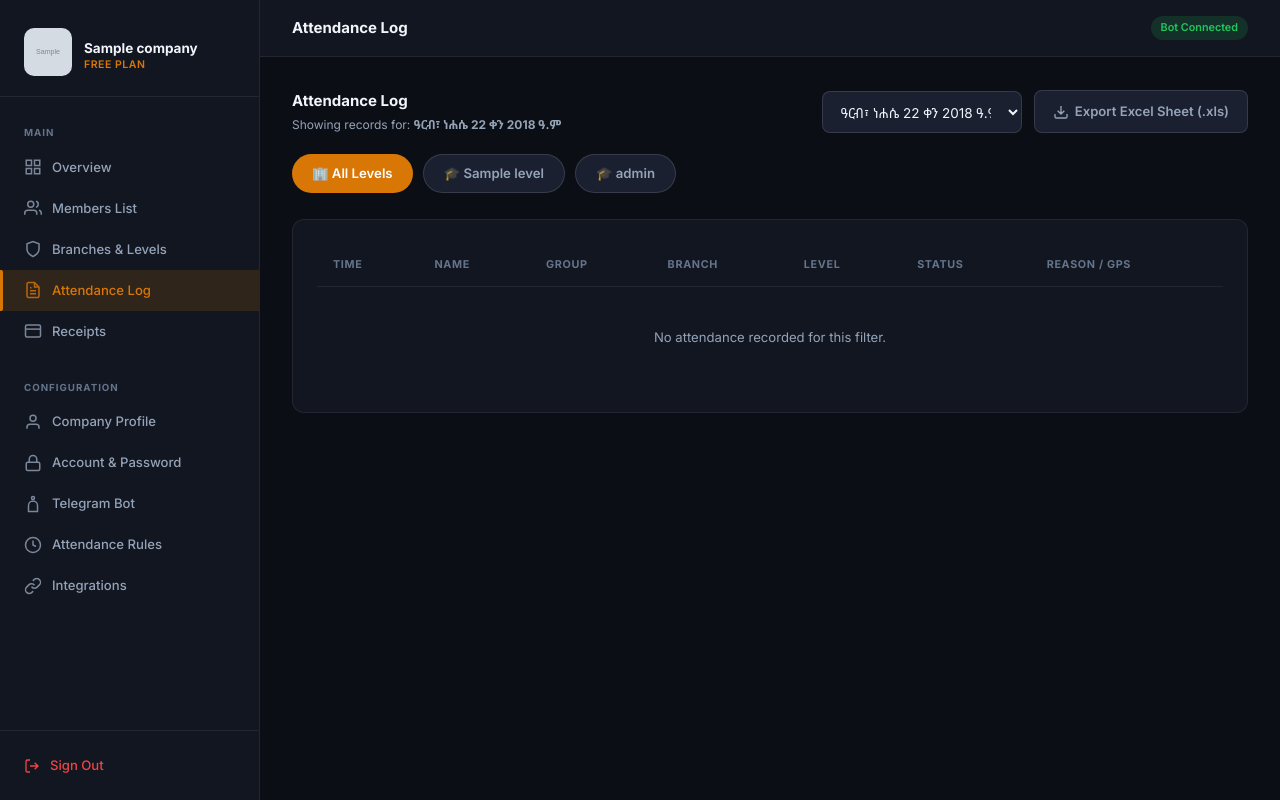
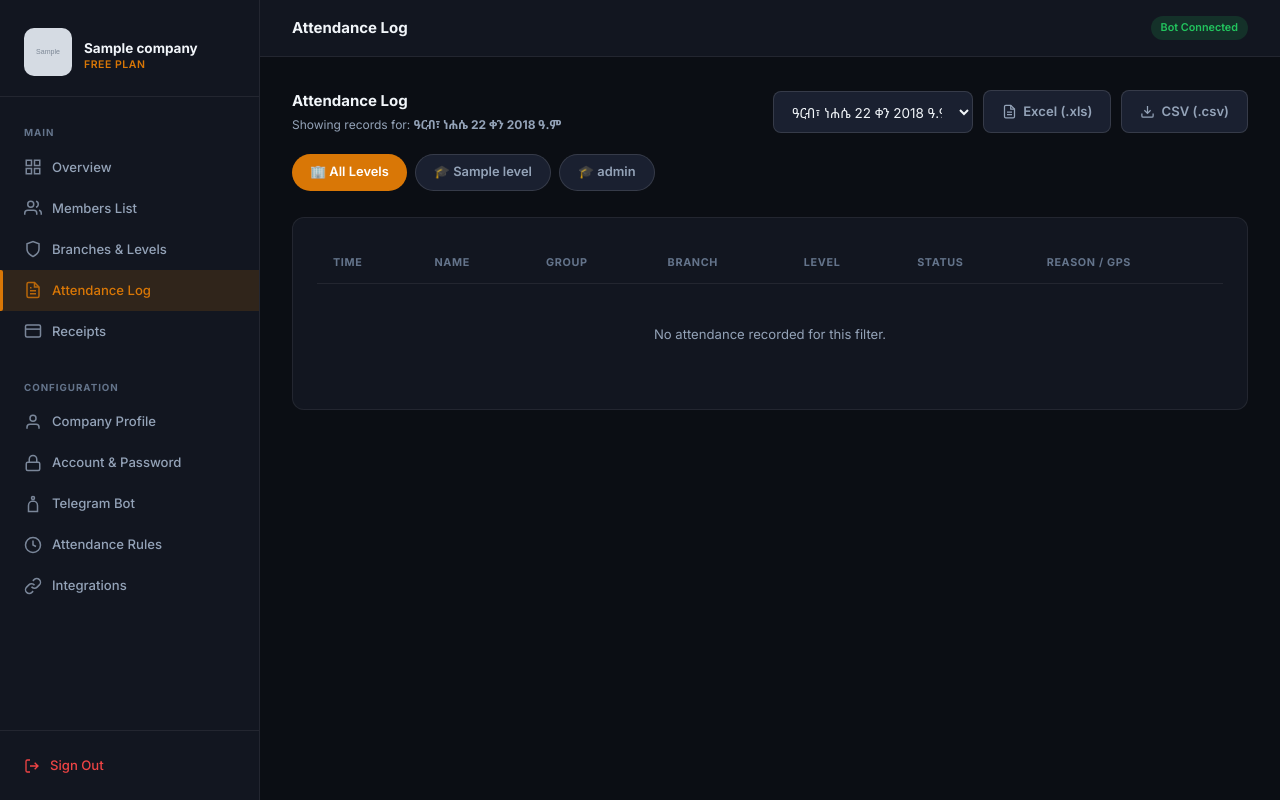
Before and after one commit to abenezerendeshaw/telegram-attendance, a PHP site: page /php-backend/dashboard/attendance.php in a window 1280 px wide. Run offline with PHP 8.4, Linux system fonts and the light colour scheme; the visitor is signed in with stand-in values (Sample User, id 1); tables that the repository leaves empty hold one stand-in row (values such as "Sample post"); grey boxes marked "Sample" are stand-in pictures.

Commit message:
Add CSV export and Google Sheets styled Excel with striped rows and Calibri font

```diff
--- a/php-backend/dashboard/attendance.php
+++ b/php-backend/dashboard/attendance.php
@@ -9,6 +9,7 @@ $pageTitle = 'Attendance Log';
 // Filters
 $dateFilter  = $_GET['date'] ?? get_ethiopian_date(eat_now());
 $levelFilter = trim($_GET['level'] ?? 'all');
+$exportType  = $_GET['export'] ?? '';
 
 // ── Fetch all levels for tab navigation ──────────────────────────────────
 $stmt = db()->prepare('SELECT id, name FROM levels WHERE company_id = ? ORDER BY name ASC');
@@ -30,11 +31,9 @@ $allLevelNames = array_values(array_unique(array_filter(array_merge(
 ))));
 sort($allLevelNames);
 
-// ── Excel Export Handler (ሙሉ ስም | ቡድን | ሁኔታ | ቀን | ሰዓት) ──────────────────
-if (isset($_GET['export'])) {
-    $slugName = slugify($company['name']);
-
-    $sql = 'SELECT ar.*, m.level_id, l.name as level_name
+// ── Build query for export ────────────────────────────────────────────────
+if ($exportType === 'excel' || $exportType === 'csv') {
+    $sql = 'SELECT ar.member_name, ar.group_name, ar.status, ar.eth_date, ar.eth_time, ar.submitted_at
             FROM attendance_records ar
             LEFT JOIN members m ON ar.member_id = m.id
             LEFT JOIN levels l ON m.level_id = l.id
@@ -58,43 +57,85 @@ if (isset($_GET['export'])) {
     $stmt->execute($params);
     $rows = $stmt->fetchAll();
 
-    $fileName = 'Attendance_Log_' . $slugName . '_' . date('Y-m-d') . '.xls';
+    $slugName = slugify($company['name']);
+
+    $getStatus = fn($status) => match($status) {
+        'present'    => '✓',
+        'permission' => 'P',
+        default      => '✗',
+    };
+
+    // ── CSV export ────────────────────────────────────────────────────────
+    if ($exportType === 'csv') {
+        header('Content-Type: text/csv; charset=utf-8');
+        header('Content-Disposition: attachment; filename="Attendance_' . $slugName . '_' . date('Y-m-d') . '.csv"');
+        header('Cache-Control: max-age=0');
+
+        $out = fopen('php://output', 'w');
+        fwrite($out, "\xEF\xBB\xBF"); // UTF-8 BOM for Excel CSV compatibility
+        fputcsv($out, ['ሙሉ ስም', 'ቡድን', 'ሁኔታ', 'ቀን', 'ሰዓት']);
+
+        foreach ($rows as $r) {
+            $timeVal = $r['eth_time'] ?: date('H:i', strtotime($r['submitted_at']));
+            fputcsv($out, [
+                $r['member_name'],
+                $r['group_name'] ?: '—',
+                $getStatus($r['status']),
+                $r['eth_date'],
+                $timeVal,
+            ]);
+        }
+        fclose($out);
+        exit;
+    }
+
+    // ── Excel export (.xls styled HTML) ──────────────────────────────────
+    $fileName = 'Attendance_' . $slugName . '_' . date('Y-m-d') . '.xls';
     header('Content-Type: application/vnd.ms-excel; charset=utf-8');
     header("Content-Disposition: attachment; filename=\"{$fileName}\"");
     header('Cache-Control: max-age=0');
 
     echo '<!DOCTYPE html><html><head><meta charset="utf-8">';
     echo '<style>';
-    echo 'table { border-collapse: collapse; font-family: sans-serif; font-size: 13px; width: 100%; }';
-    echo 'th { background-color: #d97706; color: #ffffff; padding: 10px; border: 1px solid #b45309; text-align: left; }';
-    echo 'td { padding: 8px; border: 1px solid #e5e0d6; text-align: left; }';
-    echo 'td.status-cell { text-align: center; font-size: 16px; font-weight: bold; }';
-    echo '.present { color: #16a34a; }';
-    echo '.perm { color: #d97706; font-size: 14px; }';
-    echo '.absent { color: #dc2626; }';
+    echo 'body { font-family: Calibri, sans-serif; font-size: 12px; }';
+    echo 'h2 { font-size: 16px; color: #1a1a2e; margin-bottom: 4px; }';
+    echo 'p { font-size: 11px; color: #666; margin-bottom: 12px; }';
+    echo 'table { border-collapse: collapse; width: 100%; }';
+    echo 'thead tr { background-color: #1a73e8; color: #ffffff; }';
+    echo 'thead th { padding: 10px 12px; text-align: left; font-size: 12px; border: 1px solid #1558b0; letter-spacing: 0.5px; }';
+    echo 'tbody tr:nth-child(even) { background-color: #f8f9fa; }';
+    echo 'tbody tr:nth-child(odd) { background-color: #ffffff; }';
+    echo 'tbody tr:hover { background-color: #e8f0fe; }';
+    echo 'td { padding: 9px 12px; border: 1px solid #dde2e8; color: #333; font-size: 12px; }';
+    echo 'td.name-col { font-weight: 600; color: #1a1a2e; }';
+    echo 'td.status-col { text-align: center; font-size: 15px; font-weight: bold; }';
+    echo '.present { color: #137333; }';
+    echo '.perm { color: #e37400; font-size: 12px; }';
+    echo '.absent { color: #c5221f; }';
     echo '</style></head><body>';
-    echo '<h2>' . htmlspecialchars($company['name']) . ' — Attendance Log / አቴንዳንስ ሎግ</h2>';
-    echo '<p>Level: <strong>' . htmlspecialchars($levelFilter === 'all' ? 'All Levels' : $levelFilter) . '</strong> | Date: <strong>' . htmlspecialchars($dateFilter) . '</strong></p>';
-    echo '<table border="1"><thead><tr>';
-    echo '<th>ሙሉ ስም</th><th>ቡድን</th><th>ሁኔታ</th><th>ቀን</th><th>ሰዓት</th>';
+
+    $levelLabel = $levelFilter === 'all' ? 'All Levels' : htmlspecialchars($levelFilter);
+    $dateLabel  = $dateFilter === 'all' ? 'All Dates' : htmlspecialchars($dateFilter);
+    echo '<h2>' . htmlspecialchars($company['name']) . ' — Attendance Report</h2>';
+    echo '<p>Level: ' . $levelLabel . ' &nbsp;|&nbsp; Date: ' . $dateLabel . ' &nbsp;|&nbsp; Generated: ' . date('Y-m-d H:i') . '</p>';
+    echo '<table>';
+    echo '<thead><tr>';
+    echo '<th>ሙሉ ስም (Full Name)</th>';
+    echo '<th>ቡድን (Group)</th>';
+    echo '<th style="text-align:center">ሁኔታ</th>';
+    echo '<th>ቀን (Date)</th>';
+    echo '<th>ሰዓት (Time)</th>';
     echo '</tr></thead><tbody>';
 
     foreach ($rows as $r) {
-        $stLabel = '✗';
-        $stClass = 'absent';
-        if ($r['status'] === 'present') {
-            $stLabel = '✓';
-            $stClass = 'present';
-        } elseif ($r['status'] === 'permission') {
-            $stLabel = 'P';
-            $stClass = 'perm';
-        }
-        $timeVal = $r['eth_time'] ?: date('H:i:s', strtotime($r['submitted_at']));
+        $stLabel = $getStatus($r['status']);
+        $stClass = match($r['status']) { 'present' => 'present', 'permission' => 'perm', default => 'absent' };
+        $timeVal = $r['eth_time'] ?: date('H:i', strtotime($r['submitted_at']));
 
         echo '<tr>';
-        echo '<td>' . htmlspecialchars($r['member_name']) . '</td>';
+        echo '<td class="name-col">' . htmlspecialchars($r['member_name']) . '</td>';
         echo '<td>' . htmlspecialchars($r['group_name'] ?: '—') . '</td>';
-        echo '<td class="status-cell ' . $stClass . '">' . htmlspecialchars($stLabel) . '</td>';
+        echo '<td class="status-col ' . $stClass . '">' . htmlspecialchars($stLabel) . '</td>';
         echo '<td>' . htmlspecialchars($r['eth_date']) . '</td>';
         echo '<td>' . htmlspecialchars($timeVal) . '</td>';
         echo '</tr>';
@@ -136,7 +177,7 @@ include __DIR__ . '/_header.php';
       <p class="card-subtitle">Showing records for: <strong><?= e($dateFilter) ?></strong> <?= $levelFilter !== 'all' ? '— Level: <strong>' . e($levelFilter) . '</strong>' : '' ?></p>
     </div>
 
-    <div class="topbar-actions" style="display:flex;gap:12px;align-items:center;flex-wrap:wrap">
+    <div class="topbar-actions" style="display:flex;gap:10px;align-items:center;flex-wrap:wrap">
       <form method="GET" style="display:flex;gap:10px;align-items:center">
         <?php if ($levelFilter !== 'all'): ?>
           <input type="hidden" name="level" value="<?= e($levelFilter) ?>">
@@ -149,24 +190,31 @@ include __DIR__ . '/_header.php';
         </select>
       </form>
 
-      <a href="attendance.php?export=1&level=<?= urlencode($levelFilter) ?>&date=<?= urlencode($dateFilter) ?>" class="btn btn-secondary" style="display:inline-flex;align-items:center;gap:6px;text-decoration:none">
-        <svg viewBox="0 0 24 24" width="16" height="16" fill="none" stroke="currentColor" stroke-width="2"><path d="M21 15v4a2 2 0 01-2 2H5a2 2 0 01-2-2v-4M7 10l5 5 5-5M12 15V3"/></svg>
-        Export Excel Sheet (.xls)
+      <a href="attendance.php?export=excel&level=<?= urlencode($levelFilter) ?>&date=<?= urlencode($dateFilter) ?>"
+         class="btn btn-secondary" style="display:inline-flex;align-items:center;gap:6px;text-decoration:none">
+        <svg viewBox="0 0 24 24" width="15" height="15" fill="none" stroke="currentColor" stroke-width="2"><path d="M14 2H6a2 2 0 00-2 2v16a2 2 0 002 2h12a2 2 0 002-2V8z"/><polyline points="14 2 14 8 20 8"/><line x1="16" y1="13" x2="8" y2="13"/><line x1="16" y1="17" x2="8" y2="17"/></svg>
+        Excel (.xls)
+      </a>
+
+      <a href="attendance.php?export=csv&level=<?= urlencode($levelFilter) ?>&date=<?= urlencode($dateFilter) ?>"
+         class="btn btn-secondary" style="display:inline-flex;align-items:center;gap:6px;text-decoration:none">
+        <svg viewBox="0 0 24 24" width="15" height="15" fill="none" stroke="currentColor" stroke-width="2"><path d="M21 15v4a2 2 0 01-2 2H5a2 2 0 01-2-2v-4M7 10l5 5 5-5M12 15V3"/></svg>
+        CSV (.csv)
       </a>
     </div>
   </div>
 
   <!-- Level Tabs -->
-  <div style="display:flex;gap:10px;margin-bottom:20px;overflow-x:auto;padding-bottom:6px">
+  <div style="display:flex;gap:8px;margin-bottom:20px;overflow-x:auto;padding-bottom:6px">
     <a href="attendance.php?level=all&date=<?= urlencode($dateFilter) ?>"
        class="btn <?= $levelFilter === 'all' ? 'btn-primary' : 'btn-secondary' ?>"
-       style="border-radius:20px;padding:8px 20px;font-size:0.88rem;text-decoration:none;white-space:nowrap">
+       style="border-radius:20px;padding:7px 18px;font-size:0.86rem;text-decoration:none;white-space:nowrap">
       🏢 All Levels
     </a>
     <?php foreach ($allLevelNames as $lvlName): ?>
       <a href="attendance.php?level=<?= urlencode($lvlName) ?>&date=<?= urlencode($dateFilter) ?>"
          class="btn <?= $levelFilter === $lvlName ? 'btn-primary' : 'btn-secondary' ?>"
-         style="border-radius:20px;padding:8px 20px;font-size:0.88rem;text-decoration:none;white-space:nowrap">
+         style="border-radius:20px;padding:7px 18px;font-size:0.86rem;text-decoration:none;white-space:nowrap">
         🎓 <?= e($lvlName) ?>
       </a>
     <?php endforeach; ?>
```
